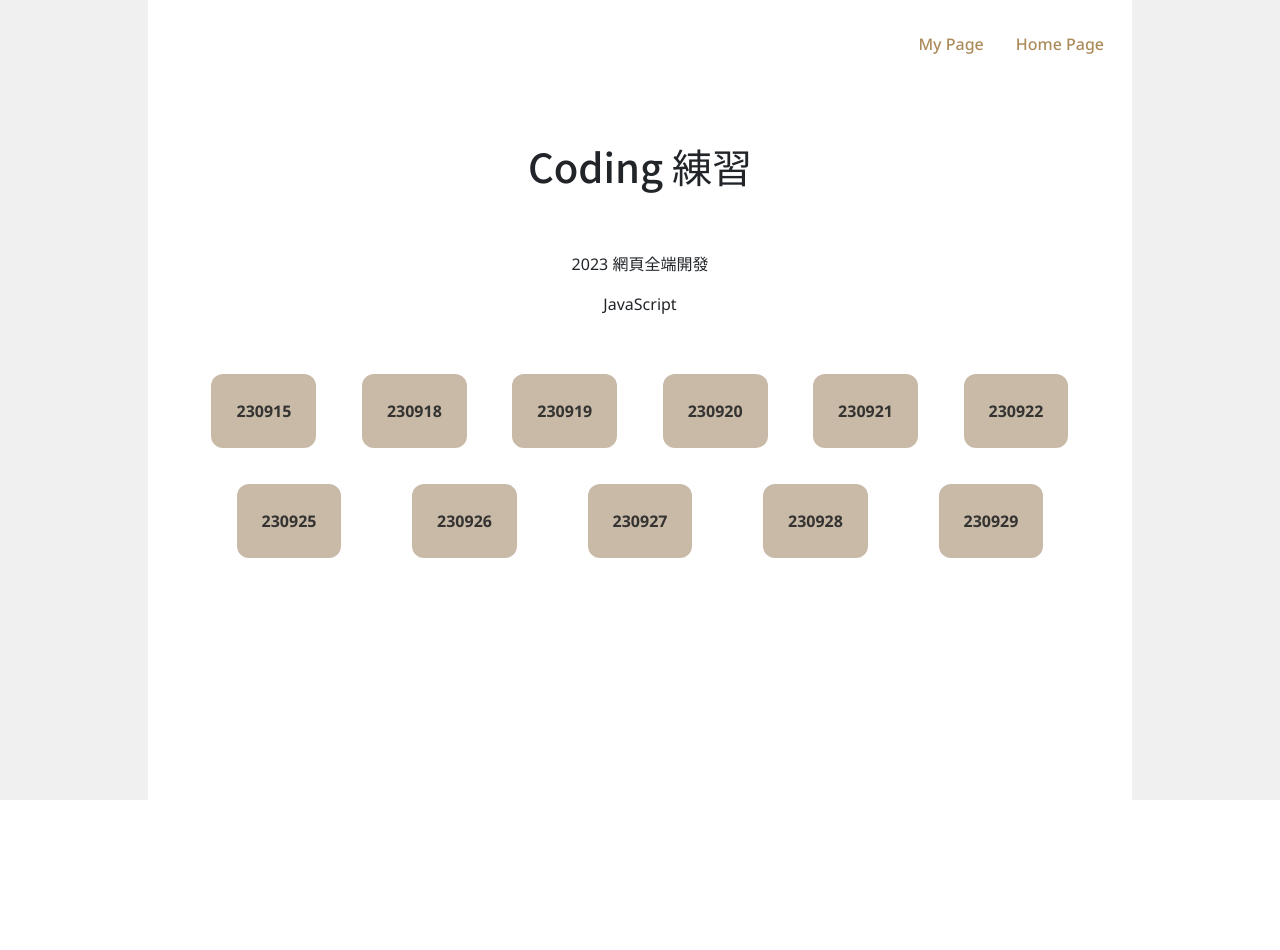
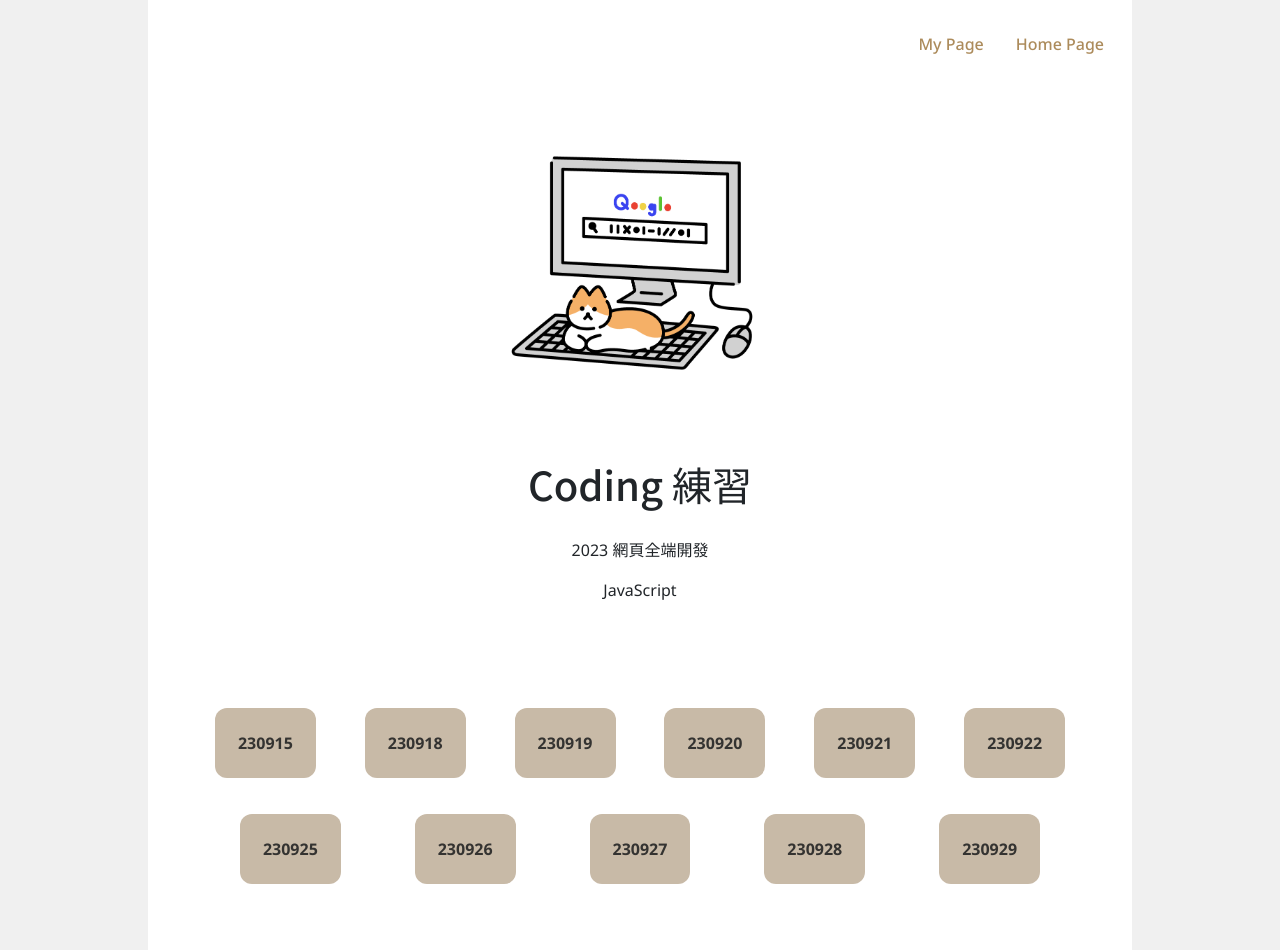
Before and after one commit to adens123/howcomegoodatcoding, a website: page member/Mia/index.html in a window 1280 px wide. Before the commit the page ends 800 px from the top, so only its background shows below. Drawn offline with nearby package versions, Linux system fonts and the light colour scheme; a web font is replaced by a local one.

Commit message:
新增頁面4

```diff
--- a/member/Mia/app.js
+++ b/member/Mia/app.js
@@ -1,2 +1,2 @@
 let user_name = window.prompt("請輸入名子");
-window.alert("歡迎來到網站"+ user_name);
+window.alert(user_name+"歡迎你~~");
--- a/member/Mia/index.html
+++ b/member/Mia/index.html
@@ -14,7 +14,7 @@
   </head>
   <body>
 
-    <div class="page-vh100 page1 bg-blue">
+    <div class="page1 bg-blue">
 
       <div class="container bg-white content">
         <ul class="py-4 nav justify-content-end ">
@@ -26,11 +26,12 @@
           </li>
 
         </ul>
-        <h1 class="py-5 text-center">Coding 練習</h1>
-        <p class=" text-center">2023 網頁全端開發 </p>
-        <p class="text-center">JavaScript</p>
+        <div class="d-flex justify-content-center hp-img"><img src="./images/hp-pic02.png" alt="" width="350px" height="350px"></div>
+        <h1 class="py-3 text-center rotate5">Coding 練習</h1>
+        <p class=" text-center rotate-5">2023 網頁全端開發 </p>
+        <p class="pb-4 text-center rotate5">JavaScript</p>
 
-        <ul class="date-item py-4 px-4 list-unstyled d-flex flex-wrap justify-content-evenly">
+        <ul class="mb-0 date-item py-5 px-4 list-unstyled d-flex flex-wrap justify-content-evenly">
           <li><a href="./pages/230915.html">230915</a></li>
           <li><a href="./pages/230918.html">230918</a></li>
           <li><a href="./pages/230919.html">230919</a></li>
--- a/member/Mia/style.css
+++ b/member/Mia/style.css
@@ -38,7 +38,7 @@
     display:block;
     color:#343331;
     padding: 20px;
-    border:5px solid transparent;
+    border:3px solid transparent;
     background-color: #c8baa7;
     border-radius: 12px;
     font-weight: 700;
@@ -48,7 +48,7 @@
     font-weight: 500;
   }
   .date-item a:hover{
-    border:5px solid #c8baa7;
+    border:3px dashed #c8baa7;
     background-color: transparent;
   }
   .date-item li{
@@ -56,6 +56,21 @@
   }
   .content{
     height: 100%;
+  }
+  .hp-img img:hover{
+    animation: shake .1s linear infinite alternate ;
+  }
+
+  .rotate5:hover{
+    transform:rotate(10deg);
+  }
+  .rotate-5:hover{
+    transform:rotate(-10deg);
+  }
+  @keyframes shake {
+    0%{ transform: rotate(-2deg);}
+    100%{ transform: rotate(2deg);}
+
   }
 
 /* page */
```
Also changed, not shown: member/Mia/images/hp-pic01.png (added), member/Mia/images/hp-pic02.png (added).
